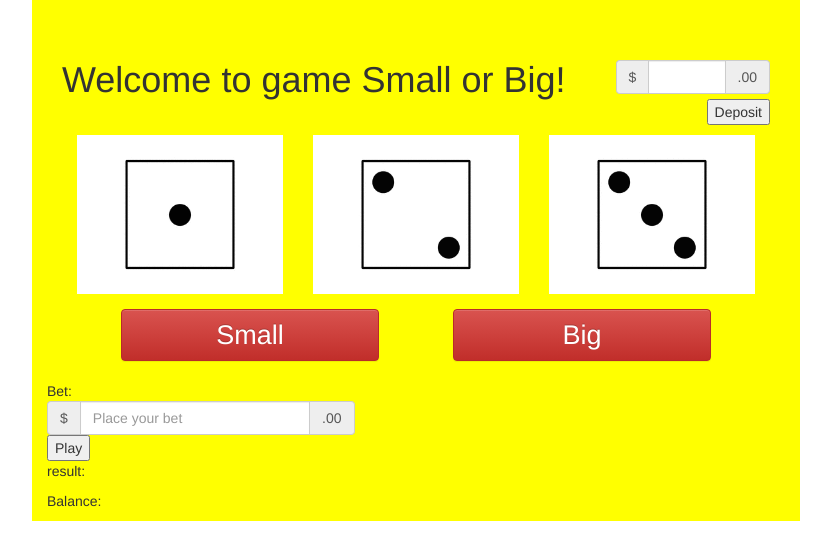
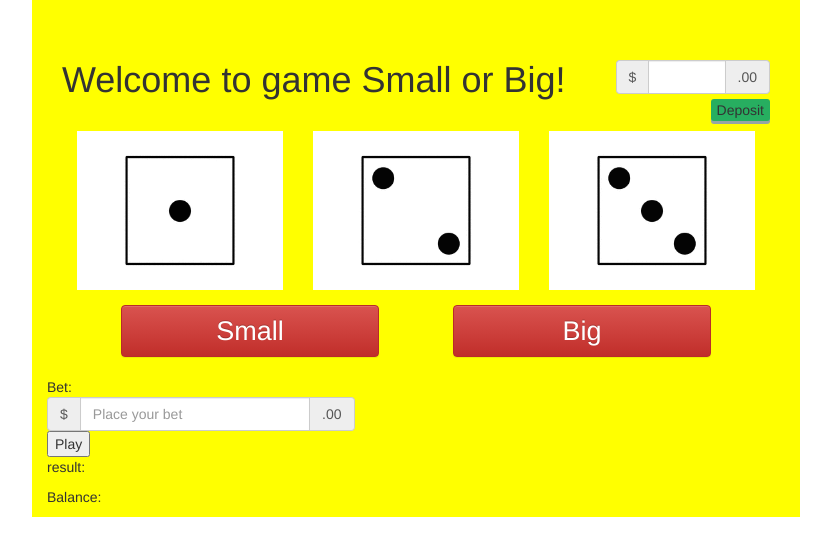
Before and after one commit to ZiluoH/Guessing-Game, a plain HTML site: page index.html in a window 1280 px wide. Shown: the whole page, without its empty margins (224-1055 px from the left). Drawn offline with nearby package versions, Linux system fonts and the light colour scheme.

Commit message:
Add files via upload

```diff
--- a/css/main.css
+++ b/css/main.css
@@ -16,10 +16,26 @@
 	float: right;
 }
 
+/*deposit button*/
 .deposit_btn{
 	display: block;
 	margin: 5px 0 5px auto;
+	border: none;
+	border-radius: 3px;
+	background-color: #27ae60;
+	box-shadow: 0 3px #95a5a6;
 }
+
+.deposit_btn:hover{
+	background-color: #2ecc71;
+}
+
+.deposit_btn:active{
+	background-color: #2ecc71;
+	box-shadow: 0 1px #95a5a6;
+	transform: translateY(2px);
+}
+
 
 .diceimg{
     margin: auto;
```
